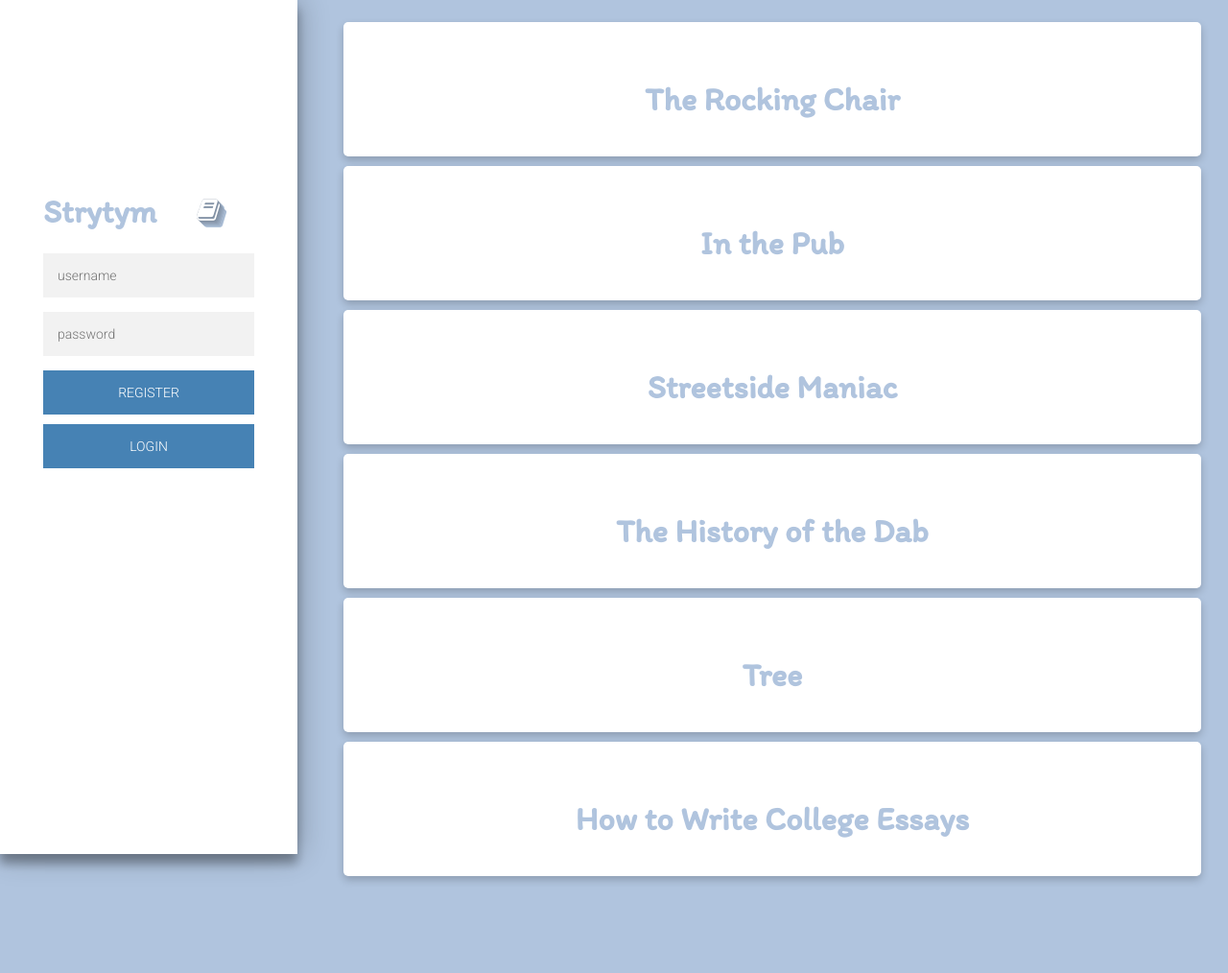
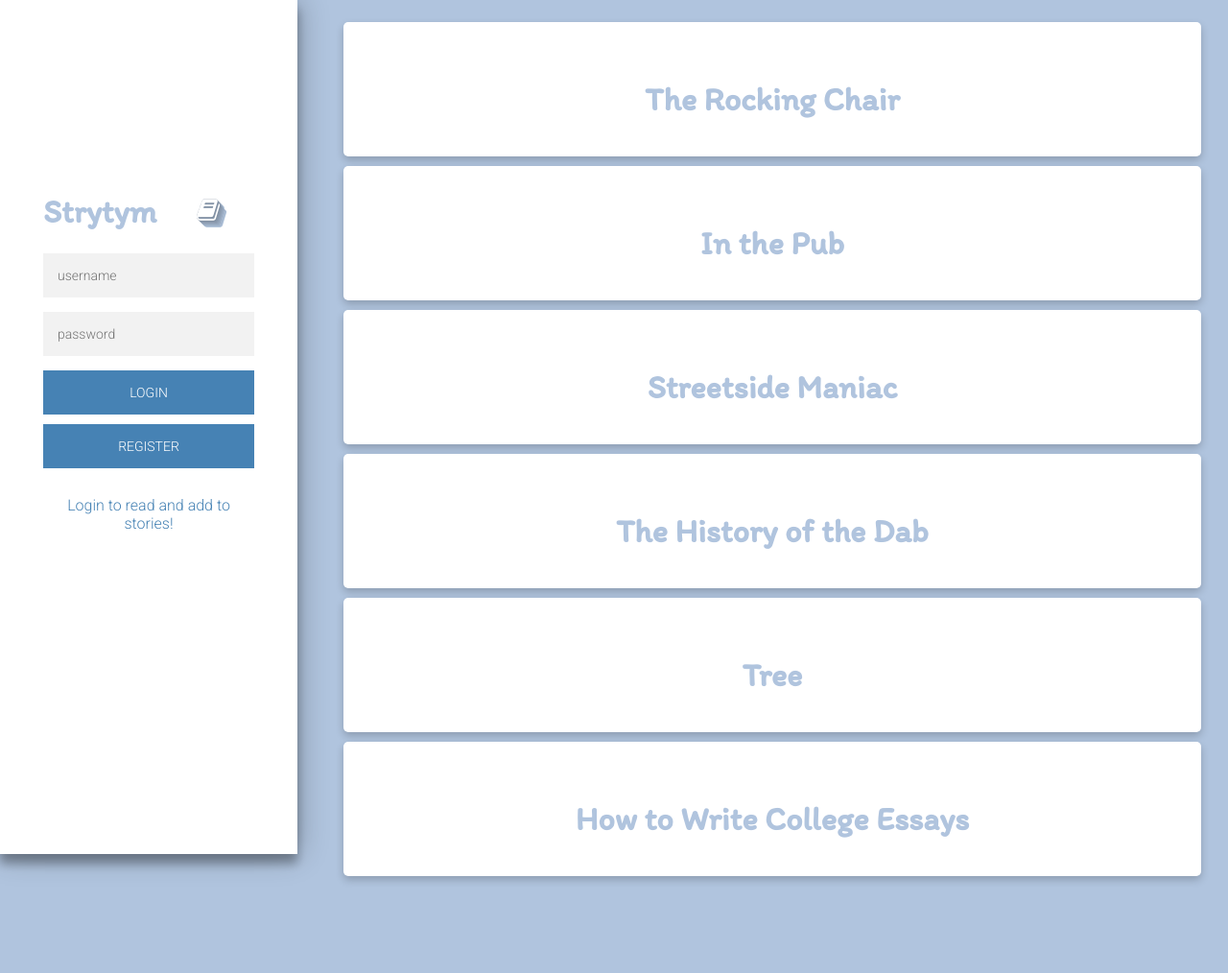
Before and after one commit to eccentricayman/WEBLOGE, a Flask app: page / in a window 1280 px wide. Shown: the whole page at 96% size. Run offline with Flask 2, Linux system fonts and the light colour scheme; some libraries are stand-ins or nearby versions.

Commit message:
ayyy more design

```diff
--- a/static/formstyle.css
+++ b/static/formstyle.css
@@ -81,6 +81,6 @@ h1 {
 
 body {
   font-family: "Roboto", sans-serif;
-  color: LightSteelBlue;
+  color: SteelBlue;
   background: LightSteelBlue;
 }
--- a/templates/homepage.html
+++ b/templates/homepage.html
@@ -47,10 +47,11 @@
             <form action="login" method="post">
                 <input type="text" name="username" placeholder="username" />
                 <input type="password" name="password" placeholder="password"/>
+                <button type="submit" name="login" value="login" />login</button>
                 <button type="submit" name="register" value="register" />register</button>
-                <button type="submit" name="login" value="login" />login</button>
             </form>
              </div>
+            <br>Login to read and add to stories!
           </div>
         {% endif %}
     </body>
```
